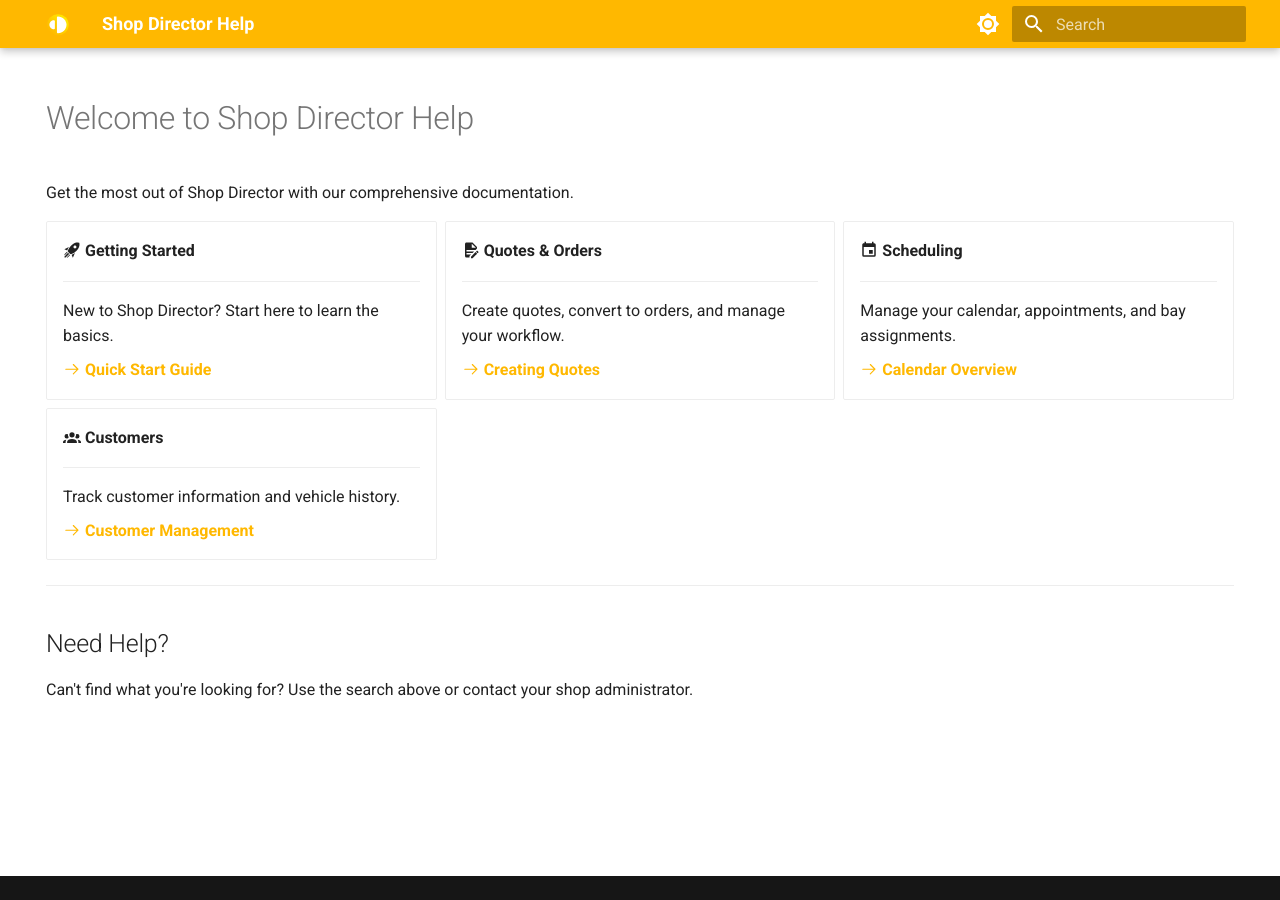
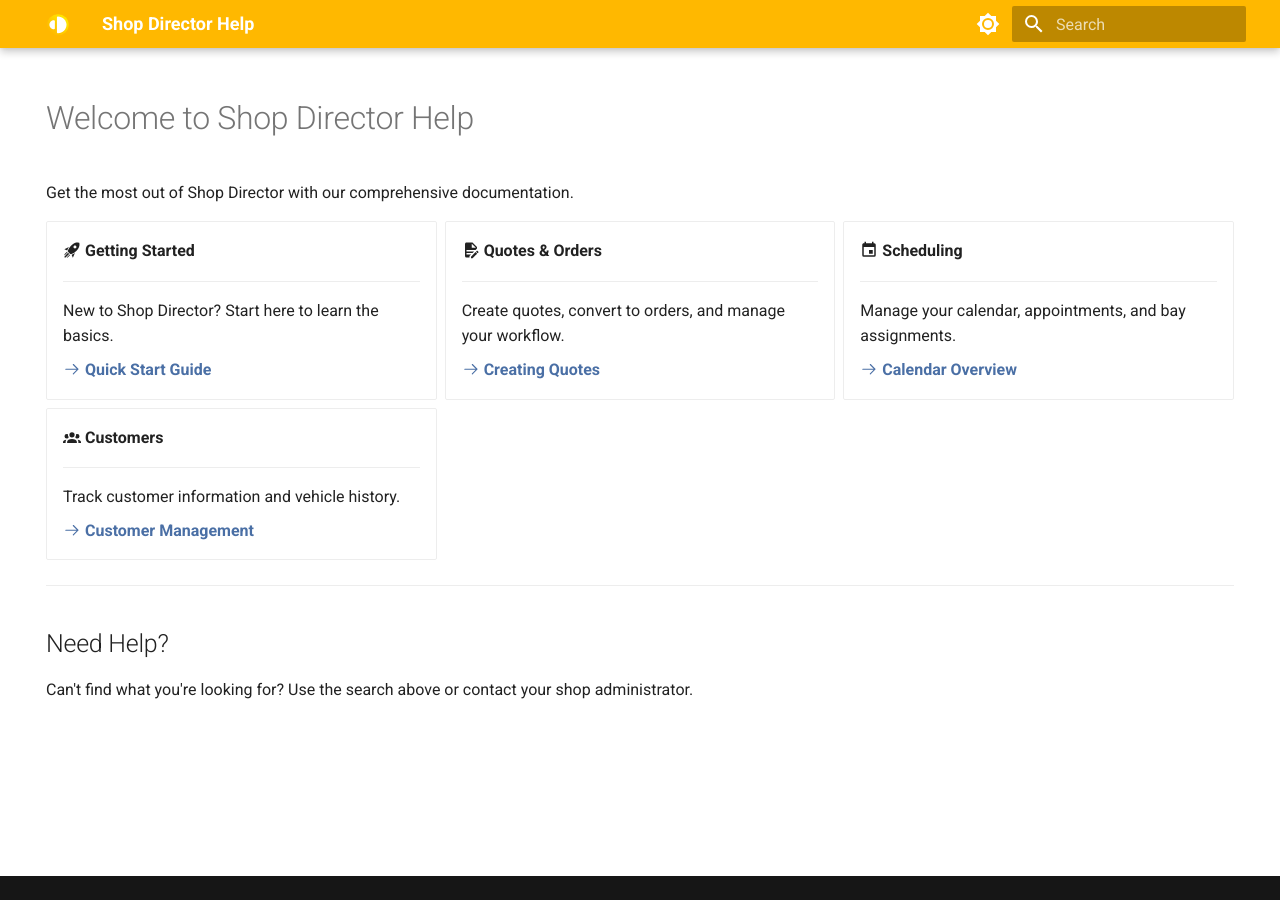
Before and after one commit to 12vBiz/shop-director-docs, an MkDocs documentation site: the page built from docs/index.md, in a window 1280 px wide. Built offline with MkDocs 1.6.1 and Material for MkDocs 9.7.7, drawn with Linux system fonts in a browser that asks for light colours.

Commit message:
fix: use --md-typeset-a-color for slate blue links

```diff
--- a/docs/stylesheets/extra.css
+++ b/docs/stylesheets/extra.css
@@ -4,6 +4,7 @@
   --md-primary-fg-color--light: #FFE600;  /* yellow accents */
   --md-primary-fg-color--dark:  #E5A500;  /* darker variant */
   --md-accent-fg-color:         #4A6FA5;  /* slate blue for links */
+  --md-typeset-a-color:         #4A6FA5;  /* slate blue for content links */
 }
 
 /* White text on amber header */
@@ -22,4 +23,5 @@ a {
   --md-primary-fg-color--light: #FFE600;
   --md-primary-fg-color--dark:  #E5A500;
   --md-accent-fg-color:         #6B8FC7;  /* lighter slate blue for dark bg */
+  --md-typeset-a-color:         #6B8FC7;  /* lighter slate blue for dark bg */
 }
```
